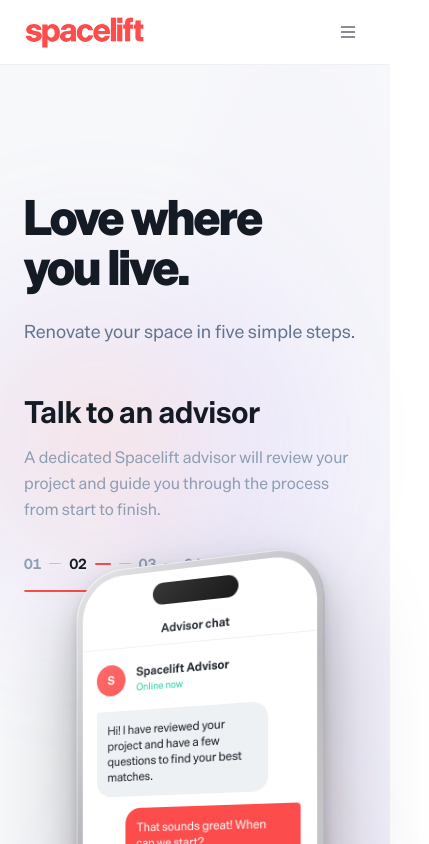
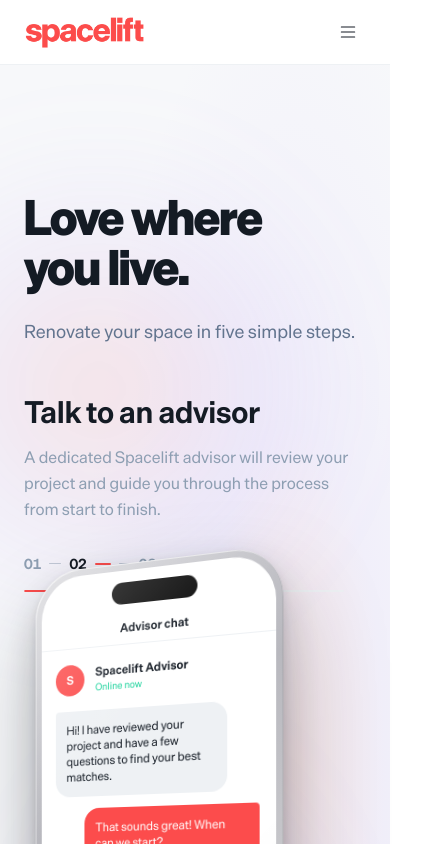
Before and after one commit to jjmccarthy7/spacelift-tools, a Next.js app in the folder apps/hellospacelift/: page / in a window 390 px wide. Shown: the top 844 px of the page, 429 px wide, since content can reach past the window. Built offline with nearby package versions, Linux system fonts and the light colour scheme.

Commit message:
feat: StepCarousel accepts activeStep/onStepChange props, removes PhoneMock render

```diff
--- a/apps/hellospacelift/src/components/StepCarousel.tsx
+++ b/apps/hellospacelift/src/components/StepCarousel.tsx
@@ -1,7 +1,6 @@
 'use client'
 
-import { useEffect, useState } from 'react'
-import PhoneMock from './PhoneMock'
+import { Dispatch, SetStateAction } from 'react'
 
 const steps = [
   {
@@ -31,25 +30,14 @@
   },
 ]
 
-export default function StepCarousel() {
-  const [activeStep, setActiveStep] = useState(0)
+interface StepCarouselProps {
+  activeStep: number
+  onStepChange: Dispatch<SetStateAction<number>>
+}
 
-  useEffect(() => {
-    const interval = setInterval(() => {
-      setActiveStep((prev) => (prev + 1) % steps.length)
-    }, 4000)
-    return () => clearInterval(interval)
-  }, [])
-
+export default function StepCarousel({ activeStep, onStepChange }: StepCarouselProps) {
   return (
-    /*
-     * items-center so the left text column and phone visual align
-     * vertically at their shared midpoint.
-     * overflow-visible ensures the lifted phone isn't clipped.
-     */
-    <div className="flex flex-col md:flex-row items-center justify-between gap-12 md:gap-16 overflow-visible">
-      {/* Left: step content */}
-      <div className="flex-1 max-w-xl">
+    <div className="max-w-xl">
       {/* Step title & copy */}
       <div className="min-h-[120px]">
         <h2 className="text-3xl md:text-4xl font-bold text-[#141B24] leading-tight tracking-tight mb-3 transition-all duration-300">
@@ -65,7 +53,7 @@
         {steps.map((step, index) => (
           <button
             key={step.number}
-              onClick={() => setActiveStep(index)}
+            onClick={() => onStepChange(index)}
             className="flex items-center gap-2 group"
             aria-label={"Go to step " + step.number}
           >
@@ -97,9 +85,5 @@
         />
       </div>
     </div>
-
-      {/* Right: phone mockup — translateY(-80px) in PhoneMock lifts it above the row */}
-      <PhoneMock step={activeStep} />
-    </div>
   )
 }
```
Lines whose indentation alone changed are shown as unchanged.
